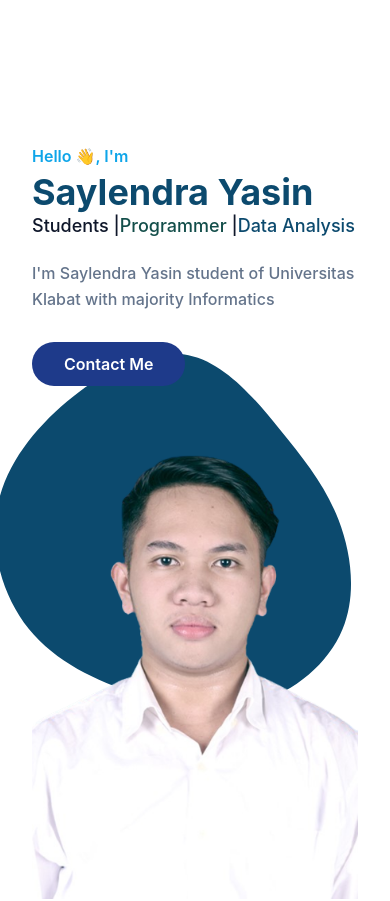
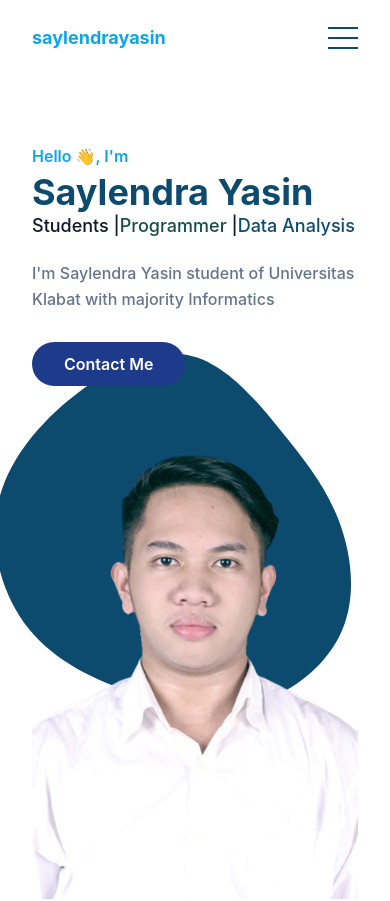
Before and after one commit to saylendrayasin/MyPortofolio, a React (Create React App) app: page / in a window 390 px wide. Shown: the top 901 px of the page. Built offline with nearby package versions, Linux system fonts and the light colour scheme.

Commit message:
Add hamburger for navigation and fix navigation if scrolling

```diff
--- a/src/App.js
+++ b/src/App.js
@@ -1,9 +1,11 @@
 import About from "./components/About";
 import Hero from "./components/Hero";
+import Navigation from "./components/Navigation";
 
 function App() {
   return (
     <div>
+      <Navigation />
       <Hero />
       <About />
     </div>
--- /dev/null
+++ b/src/components/Navigation.jsx
@@ -0,0 +1,56 @@
+import { useState } from "react";
+import React from "react";
+
+function Navigation() {
+  const [navbar, setNavbar] = useState(false);
+  const [isActivated, setIsActivated] = useState(false);
+
+  const changeBackground = () => {
+    if (window.scrollY >= 1) {
+      setNavbar(true);
+    } else {
+      setNavbar(false);
+    }
+  };
+  window.addEventListener("scroll", changeBackground);
+  return (
+    <header
+      className={
+        navbar
+          ? "navbar-fixed bg-transparent top-0 left-0 w-full flex items-center z-10"
+          : "absolute bg-transparent top-0 left-0 w-full flex items-center z-10"
+      }
+    >
+      <div className="container">
+        <div className="flex items-center justify-between relative">
+          <div className="px-4">
+            <a
+              href="#home"
+              className="font-bold text-lg text-primary block py-6 "
+            >
+              saylendrayasin
+            </a>
+          </div>
+          <div className="flex items-center px-4 ">
+            <button
+              id="hamburger"
+              name="hamburger"
+              type="button"
+              onClick={() => setIsActivated(!isActivated)}
+              className={
+                isActivated
+                  ? "block absolute right-4 hamburger-active"
+                  : "block absolute right-4"
+              }
+            >
+              <span className="hamburger-line transition duration-300 ease-in-out origin-top-left "></span>
+              <span className="hamburger-line transition duration-300 ease-in-out"></span>
+              <span className="hamburger-line transition duration-300 ease-in-out origin-bottom-left"></span>
+            </button>
+          </div>
+        </div>
+      </div>
+    </header>
+  );
+}
+export default Navigation;
--- a/src/index.css
+++ b/src/index.css
@@ -15,3 +15,25 @@ code {
   font-family: source-code-pro, Menlo, Monaco, Consolas, "Courier New",
     monospace;
 }
+
+.navbar-fixed {
+  @apply fixed z-[9999] bg-white bg-opacity-70;
+  backdrop-filter: blur(5px);
+  box-shadow: inset 0 -1px 0 0 rgba(0, 0, 0, 0.2);
+}
+
+.hamburger-line {
+  @apply w-[30px] h-[2px] my-2 block bg-dark;
+}
+
+.hamburger-active > span:nth-child(1) {
+  @apply rotate-45;
+}
+
+.hamburger-active > span:nth-child(2) {
+  @apply scale-0;
+}
+
+.hamburger-active > span:nth-child(3) {
+  @apply -rotate-45;
+}
```
